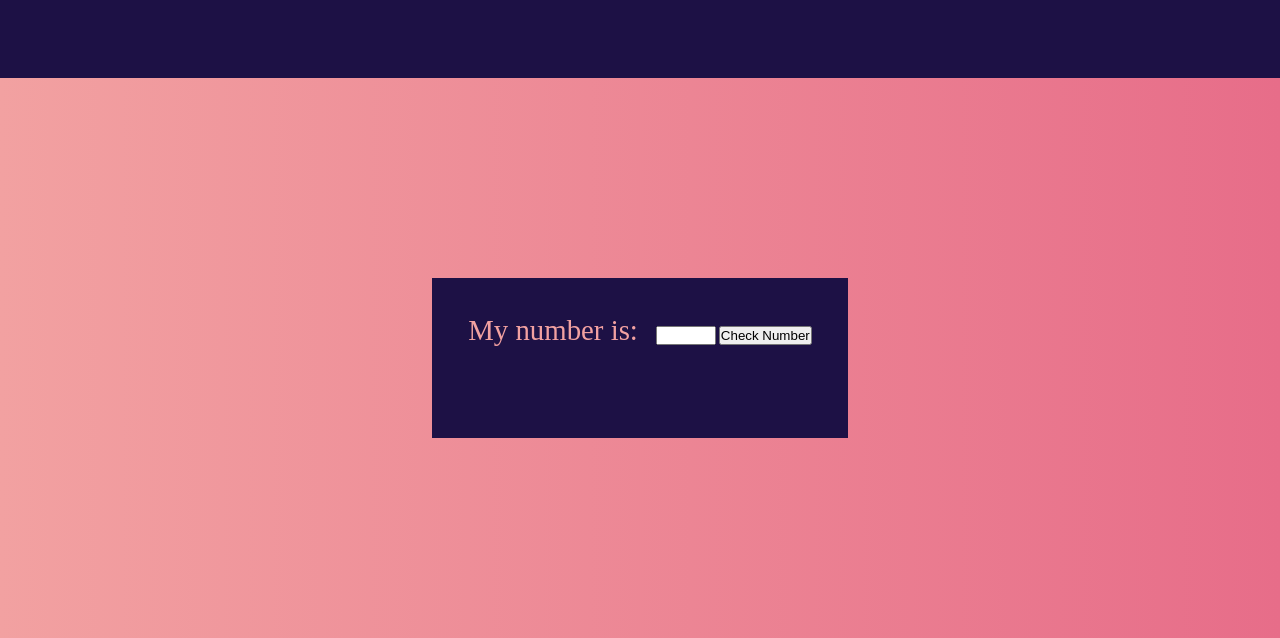
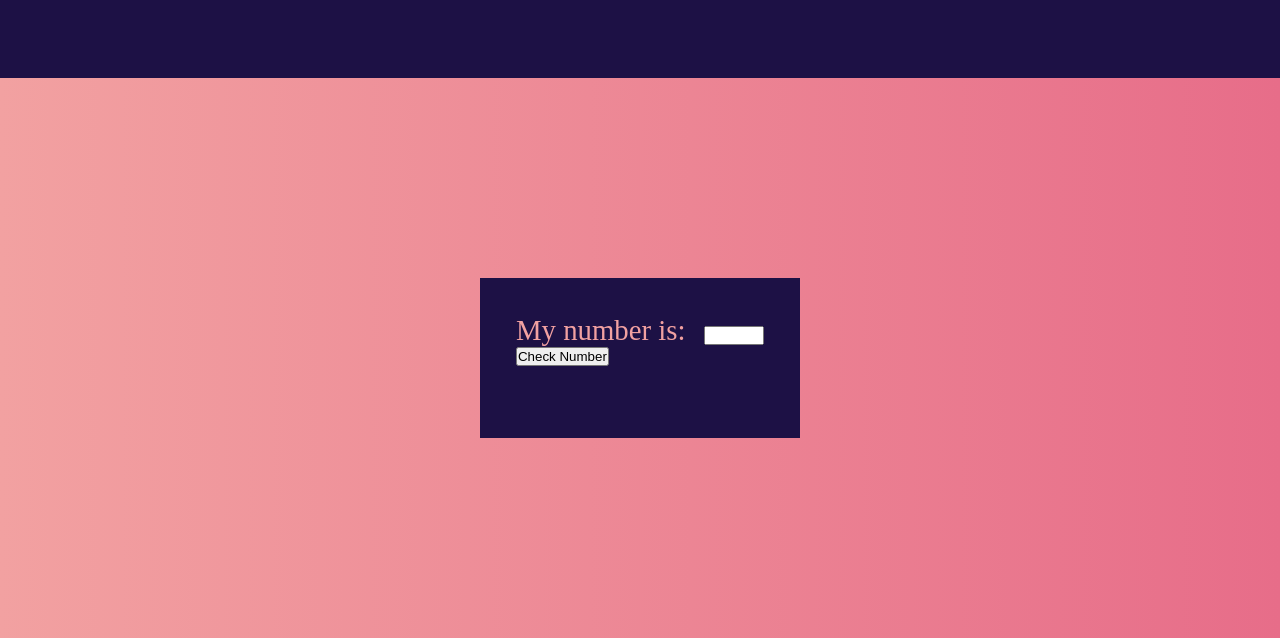
Before and after one commit to LibbyH52/Number-Guessing-Game, a plain HTML site: page index.html in a window 1280 px wide. Shown: the part 162-800 px from the top of the page. Drawn offline with Linux system fonts and the light colour scheme.

Commit message:
Wrapper div for label and input to allow for additional styling

```diff
--- a/index.html
+++ b/index.html
@@ -21,10 +21,12 @@
     </header>
     <main class="container">
         <div class="game-container">
-            <div class="form-group game-form">
-                <label for="number" class="game-label">My number is:</label>
-                <input type="number" id="number" min="1" max="100">
-                <button class="numberButton" type="submit">Check Number</button>
+            <div class="game-form">
+                <div class="form-group">
+                    <label for="number" class="game-label">My number is:</label>
+                    <input type="number" class="number-input" id="number" min="1" max="100">
+                </div>
+                <button class="number-button" type="submit">Check Number</button>
             </div>
         </div>
     </main>
```
